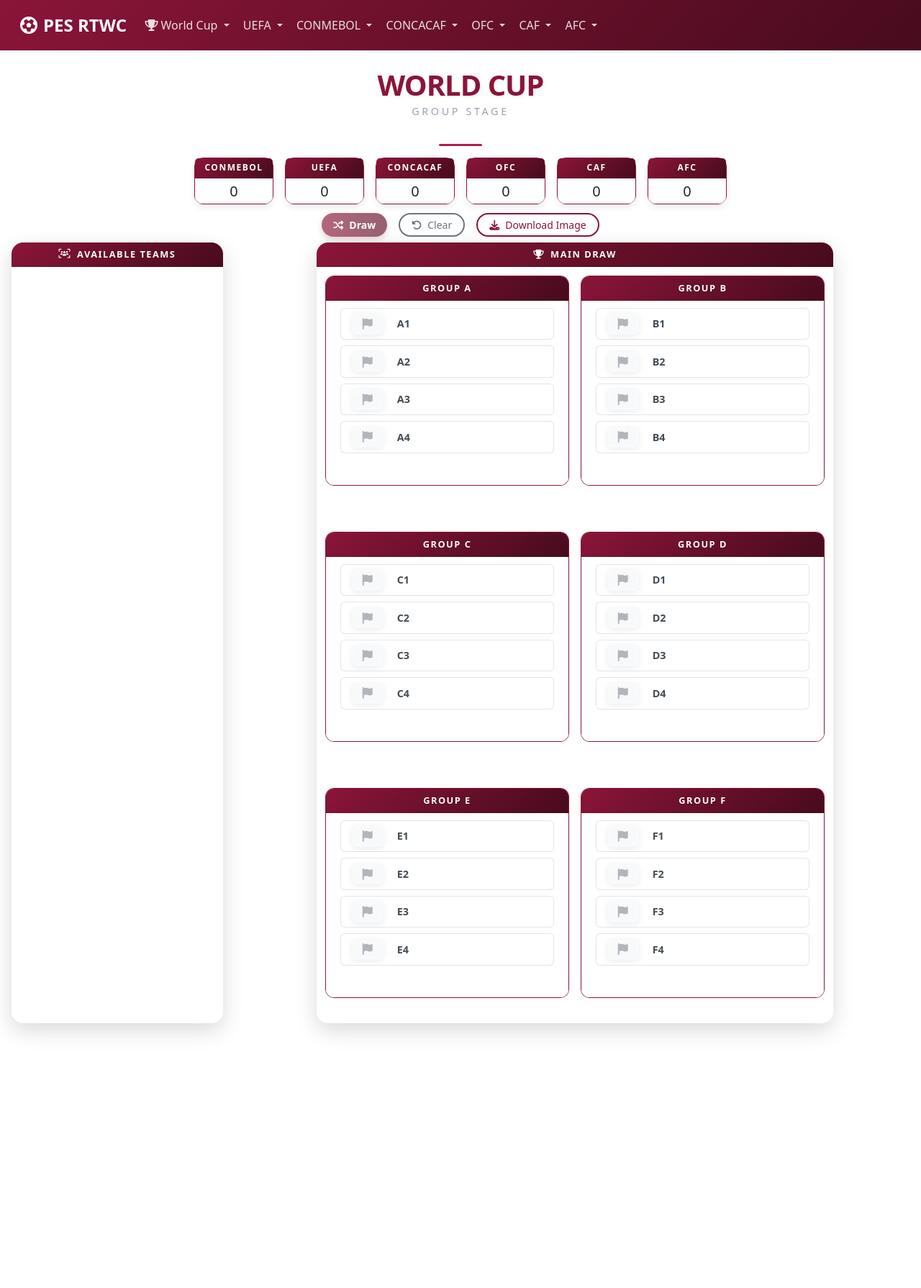
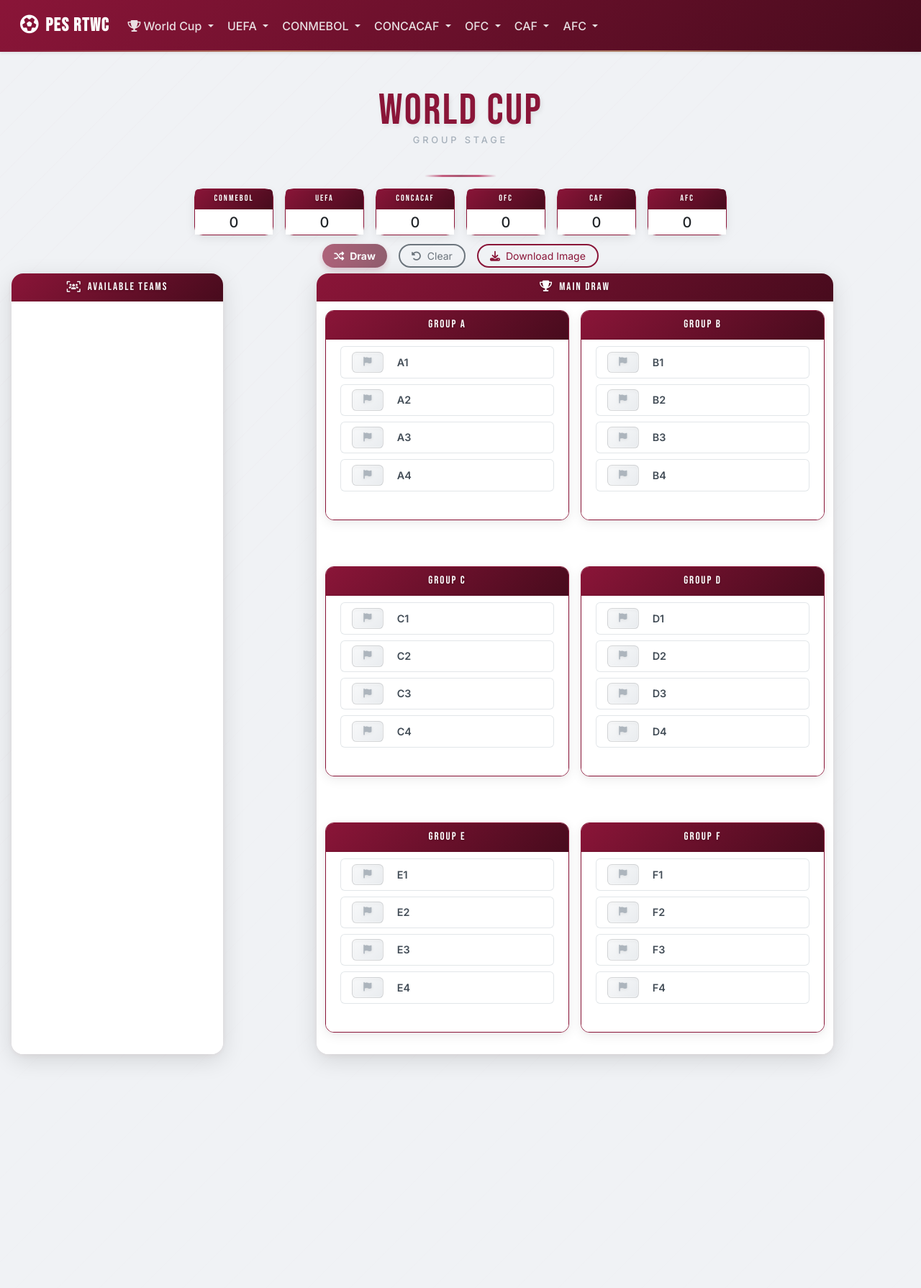
Before and after one commit to jcarayacorrea/PES2020RTWC, a Django app: page /worldcup/maindraw/ in a window 1280 px wide. Shown: the top 1790 px of the page at 72% size. Run offline with Django 4.2, Linux system fonts and the light colour scheme; data that the repository does not hold is empty; style sheets or scripts are compiled from the project's sources; some libraries are stand-ins or nearby versions.

Commit message:
new update look and fill

```diff
--- a/main/static/base.scss
+++ b/main/static/base.scss
@@ -6,6 +6,10 @@
 // ============================================
 // DESIGN TOKENS & VARIABLES
 // ============================================
+
+// Typography
+$font-heading: 'Bebas Neue', 'Impact', 'Arial Narrow', sans-serif;
+$font-body: 'Inter', -apple-system, BlinkMacSystemFont, 'Segoe UI', Roboto, sans-serif;
 
 // Brand Colors
 $primary: #8A1538 !default; // Qatar Maroon
@@ -161,6 +165,16 @@ html, body {
   margin: 0;
   height: 100%;
   overflow-x: hidden;
+  font-family: $font-body;
+  background-color: #f0f2f5;
+  background-image:
+    repeating-linear-gradient(
+      -45deg,
+      transparent,
+      transparent 40px,
+      rgba($primary, 0.012) 40px,
+      rgba($primary, 0.012) 41px
+    );
 }
 
 // ============================================
@@ -168,30 +182,34 @@ html, body {
 // ============================================
 
 h1 {
-  font-weight: 800;
+  font-family: $font-heading;
+  font-weight: 400;
+  font-size: 3.75rem;
   text-transform: uppercase;
-  letter-spacing: -0.025em;
+  letter-spacing: 0.04em;
   color: $primary;
   margin-top: $spacing-2xl;
-  margin-bottom: $spacing-sm;
+  margin-bottom: $spacing-xs;
   text-align: center;
   position: relative;
-  text-shadow: 2px 2px 4px rgba(0, 0, 0, 0.05);
+  line-height: 1;
+  text-shadow: 2px 3px 6px rgba(0, 0, 0, 0.08);
 
   @media (max-width: 768px) {
-    font-size: 1.75rem;
+    font-size: 2.5rem;
   }
 }
 
 h2 {
-  font-weight: 400;
+  font-family: $font-body;
+  font-weight: 500;
   text-transform: uppercase;
-  letter-spacing: 0.25em;
+  letter-spacing: 0.3em;
   color: lighten($soccer-border, 5%);
   margin-bottom: $spacing-3xl;
-  font-size: 0.9rem;
+  font-size: 0.8rem;
   text-align: center;
-  opacity: 0.8;
+  opacity: 0.65;
 }
 
 h6 {
@@ -326,7 +344,8 @@ ul:not(.navbar-nav):not(.dropdown-menu):not(.list-inline):not(.pagination):not(.
 
 #header {
   margin-bottom: 1.25rem;
-  padding-bottom: $spacing-md;
+  padding-top: $spacing-sm;
+  padding-bottom: $spacing-lg;
   position: relative;
 
   &::after {
@@ -335,15 +354,22 @@ ul:not(.navbar-nav):not(.dropdown-menu):not(.list-inline):not(.pagination):not(.
     bottom: 0;
     left: 50%;
     transform: translateX(-50%);
-    width: 60px;
+    width: 100px;
     height: 3px;
-    background-color: $primary-light;
+    background: linear-gradient(to right, transparent, $primary-light, $primary, $primary-light, transparent);
     border-radius: 2px;
+    opacity: 0.7;
   }
 }
 
 #rotateOnDiv {
   display: none;
+}
+
+#container {
+  padding-top: 1.5rem;
+  padding-bottom: 2rem;
+  min-height: calc(100vh - 62px);
 }
 
 @media (min-width: 1500px) {
@@ -360,9 +386,24 @@ ul:not(.navbar-nav):not(.dropdown-menu):not(.list-inline):not(.pagination):not(.
 .navbar {
   @include gradient-bg(135deg, $primary, 15%);
   padding: $spacing-lg $spacing-xl;
+  position: relative;
+  box-shadow: 0 2px 20px rgba(0, 0, 0, 0.25);
+
+  &::after {
+    content: '';
+    position: absolute;
+    bottom: 0;
+    left: 0;
+    right: 0;
+    height: 2px;
+    background: linear-gradient(to right, transparent 0%, rgba($soccer-draw, 0.6) 30%, rgba(white, 0.4) 50%, rgba($soccer-draw, 0.6) 70%, transparent 100%);
+    pointer-events: none;
+  }
 
   .navbar-brand {
-    font-size: 1.5rem;
+    font-family: $font-heading;
+    font-size: 1.6rem;
+    letter-spacing: 0.06em;
     color: white !important;
     transition: color $transition-base;
 
@@ -519,20 +560,21 @@ ul:not(.navbar-nav):not(.dropdown-menu):not(.list-inline):not(.pagination):not(.
   @extend .card-title;
   @extend .text-center;
   @include gradient-bg(135deg, $primary, 15%);
+  font-family: $font-heading;
   color: white;
-  font-weight: 800;
+  font-weight: 400;
   text-transform: uppercase;
-  letter-spacing: 1.5px;
-  padding: 0.4rem $spacing-md;
-  font-size: 0.8rem;
+  letter-spacing: 2px;
+  padding: 0.45rem $spacing-md;
+  font-size: 0.95rem;
   border-bottom: 2px solid rgba(0, 0, 0, 0.1);
-  text-shadow: 0 1px 2px rgba(0, 0, 0, 0.2);
+  text-shadow: 0 1px 3px rgba(0, 0, 0, 0.25);
 }
 
 .soccer-card-body {
   @extend .card-body;
   padding: $spacing-lg;
-  background-color: rgba(white, 0.5);
+  background-color: white;
 }
 
 // ============================================
@@ -579,9 +624,10 @@ ul:not(.navbar-nav):not(.dropdown-menu):not(.list-inline):not(.pagination):not(.
   width: 2.75rem;
   height: 1.85rem;
   object-fit: cover;
-  box-shadow: $shadow-sm;
+  box-shadow: 0 2px 5px rgba(0, 0, 0, 0.12);
   transition: all $transition-base;
   position: relative;
+  border: 1px solid rgba(0,0,0,0.08);
 
   // Enhanced flag border with inner glow effect
   &::after {
@@ -589,13 +635,19 @@ ul:not(.navbar-nav):not(.dropdown-menu):not(.list-inline):not(.pagination):not(.
     position: absolute;
     inset: 0;
     border-radius: inherit;
-    box-shadow: inset 0 0 0 1px rgba(white, 0.3);
+    box-shadow: inset 0 0 0 1px rgba(white, 0.25);
     pointer-events: none;
     transition: opacity $transition-base;
   }
 
-  &:hover::after {
-    opacity: 0.7;
+  &:hover {
+    box-shadow: 0 5px 15px rgba(0, 0, 0, 0.2);
+    transform: translateY(-1px);
+
+    &::after {
+      opacity: 0.8;
+      box-shadow: inset 0 0 0 1px rgba(white, 0.4);
+    }
   }
 }
 
@@ -1030,9 +1082,10 @@ ul:not(.navbar-nav):not(.dropdown-menu):not(.list-inline):not(.pagination):not(.
 .container-card, .container-card-wc {
   @extend .card;
   @extend .card-border;
-  box-shadow: 0 10px 30px rgba(0,0,0,0.15);
+  box-shadow: 0 8px 32px rgba(0,0,0,0.12), 0 2px 8px rgba($primary, 0.06);
   border-radius: 1rem !important;
   border: none;
+  background-color: white;
   display: flex;
   flex-direction: column;
   overflow: hidden;
@@ -1083,11 +1137,13 @@ ul:not(.navbar-nav):not(.dropdown-menu):not(.list-inline):not(.pagination):not(.
   flex-direction: column;
   overflow: hidden;
   border-radius: 0.75rem !important;
+  background-color: white;
+  box-shadow: 0 4px 16px rgba(0,0,0,0.08), 0 1px 4px rgba($primary, 0.05);
   transition: transform 0.3s ease, box-shadow 0.3s ease;
 
   &:hover {
     transform: translateY(-5px);
-    box-shadow: 0 12px 20px rgba(0,0,0,0.1);
+    box-shadow: 0 14px 28px rgba(0,0,0,0.12), 0 4px 12px rgba($primary, 0.08);
   }
 
   .soccer-card-body {
@@ -1117,7 +1173,8 @@ ul:not(.navbar-nav):not(.dropdown-menu):not(.list-inline):not(.pagination):not(.
   height: auto;
   min-width: 110px;
   border-radius: 0.75rem !important;
-  box-shadow: 0 4px 10px rgba(0,0,0,0.08);
+  background-color: white;
+  box-shadow: 0 4px 14px rgba(0,0,0,0.08), 0 1px 4px rgba($primary, 0.05);
   transition: all 0.3s cubic-bezier(0.4, 0, 0.2, 1);
 
   &:hover {
@@ -1428,11 +1487,11 @@ h6 {
 }
 
 ::-webkit-scrollbar-thumb {
-  background: rgba(0, 0, 0, 0.2);
+  background: rgba($primary, 0.22);
   border-radius: 10px;
 
   &:hover {
-    background: rgba(0, 0, 0, 0.3);
+    background: rgba($primary, 0.38);
   }
 }
 
@@ -1864,36 +1923,84 @@ h6 {
 }
 
 // ============================================
-// EMPTY FLAG PLACEHOLDER
-// ============================================
-
-.flag-empty {
-  width: 100%;
-  height: 2.1rem;
+// EMPTY & MISSING FLAG PLACEHOLDERS
+// ============================================
+
+.flag-empty, .flag-missing {
+  width: 2.75rem;
+  height: 1.85rem;
   border-radius: $radius-sm;
   display: flex;
   align-items: center;
   justify-content: center;
-  background: linear-gradient(135deg, rgba($primary, 0.04), rgba($primary, 0.09));
-  border: 1.5px dashed rgba($primary, 0.28);
-  animation: flag-empty-pulse 2.8s ease-in-out infinite;
+  background: linear-gradient(135deg, rgba($primary, 0.05) 0%, rgba($primary, 0.12) 100%);
+  border: 1.5px dashed rgba($primary, 0.3);
+  position: relative;
+  overflow: hidden;
+  transition: all $transition-base;
+  box-shadow: inset 0 2px 4px rgba(0,0,0,0.03);
+
+  &::before {
+    content: '';
+    position: absolute;
+    inset: 0;
+    background: linear-gradient(90deg, transparent, rgba(255, 255, 255, 0.2), transparent);
+    transform: translateX(-100%);
+    animation: flag-shimmer 2.5s infinite;
+  }
 
   i {
-    color: rgba($primary, 0.38);
-    font-size: 0.78rem;
+    color: rgba($primary, 0.45);
+    font-size: 0.8rem;
+    z-index: 1;
+    filter: drop-shadow(0 1px 2px rgba(0,0,0,0.08));
+  }
+}
+
+.flag-empty {
+  animation: flag-empty-pulse 3s ease-in-out infinite;
+}
+
+.flag-missing {
+  background: linear-gradient(135deg, #f8f9fa 0%, #e9ecef 100%);
+  border: 1px solid rgba(0, 0, 0, 0.12);
+  border-style: solid; // Explicitly solid
+
+  i {
+    color: #adb5bd;
+  }
+
+  &::before {
+    display: none; // No shimmer for missing but known team
+  }
+}
+
+.flag-circle {
+  &.flag-empty, &.flag-missing {
+    width: 2.5rem;
+    height: 2.5rem;
+    border-radius: 50% !important;
   }
 }
 
 @keyframes flag-empty-pulse {
   0%, 100% {
-    opacity: 0.6;
-    border-color: rgba($primary, 0.18);
-    background: linear-gradient(135deg, rgba($primary, 0.03), rgba($primary, 0.07));
+    transform: scale(1);
+    border-color: rgba($primary, 0.2);
+    background: linear-gradient(135deg, rgba($primary, 0.04) 0%, rgba($primary, 0.08) 100%);
+    box-shadow: 0 0 0 rgba($primary, 0);
   }
   50% {
-    opacity: 1;
-    border-color: rgba($primary, 0.42);
-    background: linear-gradient(135deg, rgba($primary, 0.06), rgba($primary, 0.12));
+    transform: scale(1.02);
+    border-color: rgba($primary, 0.45);
+    background: linear-gradient(135deg, rgba($primary, 0.08) 0%, rgba($primary, 0.15) 100%);
+    box-shadow: 0 0 12px rgba($primary, 0.1);
+  }
+}
+
+@keyframes flag-shimmer {
+  100% {
+    transform: translateX(100%);
   }
 }
 
--- a/templates/base.html
+++ b/templates/base.html
@@ -7,7 +7,11 @@
 <head>
     <meta charset="utf-8">
     <meta name="viewport" content="width=device-width, initial-scale=1">
+    <meta name="description" content="PES Road to World Cup - FIFA World Cup qualification simulator">
     <title>PES Road to World Cup</title>
+    <link rel="preconnect" href="https://fonts.googleapis.com">
+    <link rel="preconnect" href="https://fonts.gstatic.com" crossorigin>
+    <link href="https://fonts.googleapis.com/css2?family=Bebas+Neue&family=Inter:wght@400;500;600;700;800&display=swap" rel="stylesheet">
 
 
     {% compress css %}
--- a/templates/main/index.html
+++ b/templates/main/index.html
@@ -44,10 +44,10 @@
                                             <div class="d-flex align-items-center">
                                                 <div class="me-3">
                                                     {% if team.image_flag %}
-                                                        <img src="{{ team.image_flag }}" class="img-card flag-circle shadow-sm border" alt="{{ team.nation_name }}" style="width: 32px; height: 32px;">
+                                                        <img src="{{ team.image_flag }}" class="img-card flag-circle shadow-sm" alt="{{ team.nation_name }}" style="width: 32px; height: 32px;">
                                                     {% else %}
-                                                        <div class="img-card flag-circle shadow-sm d-flex align-items-center justify-content-center bg-light border" style="width: 32px; height: 32px;">
-                                                            <i class="fa-solid fa-flag text-secondary opacity-50 small"></i>
+                                                        <div class="img-card flag-circle flag-missing shadow-sm" style="width: 32px; height: 32px;">
+                                                            <i class="fa-solid fa-flag small"></i>
                                                         </div>
                                                     {% endif %}
                                                 </div>
--- a/templates/utils/fixture/away-card.html
+++ b/templates/utils/fixture/away-card.html
@@ -11,8 +11,8 @@
                 </div>
             {% else %}
                 <div class="flag-wrapper-sm">
-                    <div class="img-card {{ awayborder }} my-1 d-flex align-items-center justify-content-center bg-light">
-                        <i class="fa-solid fa-flag text-secondary opacity-50"></i>
+                    <div class="img-card {{ awayborder }} flag-missing my-1">
+                        <i class="fa-solid fa-flag"></i>
                     </div>
                 </div>
             {% endif %}
--- a/templates/utils/fixture/empty-card.html
+++ b/templates/utils/fixture/empty-card.html
@@ -1,8 +1,8 @@
 <div class="team-card-sm">
     <div class="row g-0 align-items-center">
-        <div class="col-4 d-flex justify-content-center">
-            <div class="flag-config m-0 p-0">
-                <i class="fa-solid fa-flag text-secondary opacity-50"></i>
+        <div class="col-4 d-flex justify-content-center px-1 py-1">
+            <div class="flag-empty w-100">
+                <i class="fa-solid fa-flag"></i>
             </div>
         </div>
         <div class="col-8">
--- a/templates/utils/fixture/home-card.html
+++ b/templates/utils/fixture/home-card.html
@@ -16,8 +16,8 @@
                 </div>
             {% else %}
                 <div class="flag-wrapper-sm">
-                    <div class="img-card {{ homeborder }} my-1 d-flex align-items-center justify-content-center bg-light">
-                        <i class="fa-solid fa-flag text-secondary opacity-50"></i>
+                    <div class="img-card {{ homeborder }} flag-missing my-1">
+                        <i class="fa-solid fa-flag"></i>
                     </div>
                 </div>
             {% endif %}
--- a/templates/utils/groups/group-team-card.html
+++ b/templates/utils/groups/group-team-card.html
@@ -7,8 +7,8 @@
                 </div>
             {% else %}
                 <div class="flag-wrapper">
-                    <div class="img-card my-1 d-flex align-items-center justify-content-center bg-light">
-                        <i class="fa-solid fa-flag text-secondary opacity-50"></i>
+                    <div class="img-card flag-missing my-1">
+                        <i class="fa-solid fa-flag"></i>
                     </div>
                 </div>
             {% endif %}
--- a/templates/utils/playoff/away-card.html
+++ b/templates/utils/playoff/away-card.html
@@ -11,8 +11,8 @@
                 </div>
             {% else %}
                 <div class="flag-wrapper-sm">
-                    <div class="img-card {{ awayborder }} my-1 d-flex align-items-center justify-content-center bg-light">
-                        <i class="fa-solid fa-flag text-secondary opacity-50"></i>
+                    <div class="img-card {{ awayborder }} flag-missing my-1">
+                        <i class="fa-solid fa-flag"></i>
                     </div>
                 </div>
             {% endif %}
--- a/templates/utils/playoff/home-card.html
+++ b/templates/utils/playoff/home-card.html
@@ -16,8 +16,8 @@
                 </div>
             {% else %}
                 <div class="flag-wrapper-sm">
-                    <div class="img-card {{ homeborder }} my-1 d-flex align-items-center justify-content-center bg-light">
-                        <i class="fa-solid fa-flag text-secondary opacity-50"></i>
+                    <div class="img-card {{ homeborder }} flag-missing my-1">
+                        <i class="fa-solid fa-flag"></i>
                     </div>
                 </div>
             {% endif %}
```
Also changed, not shown: other parts of main/static/base.scss (+14 -8 lines), templates/main/flag_showcase.html (+28 -0 lines), templates/utils/team-card.html (+7 -3 lines).
